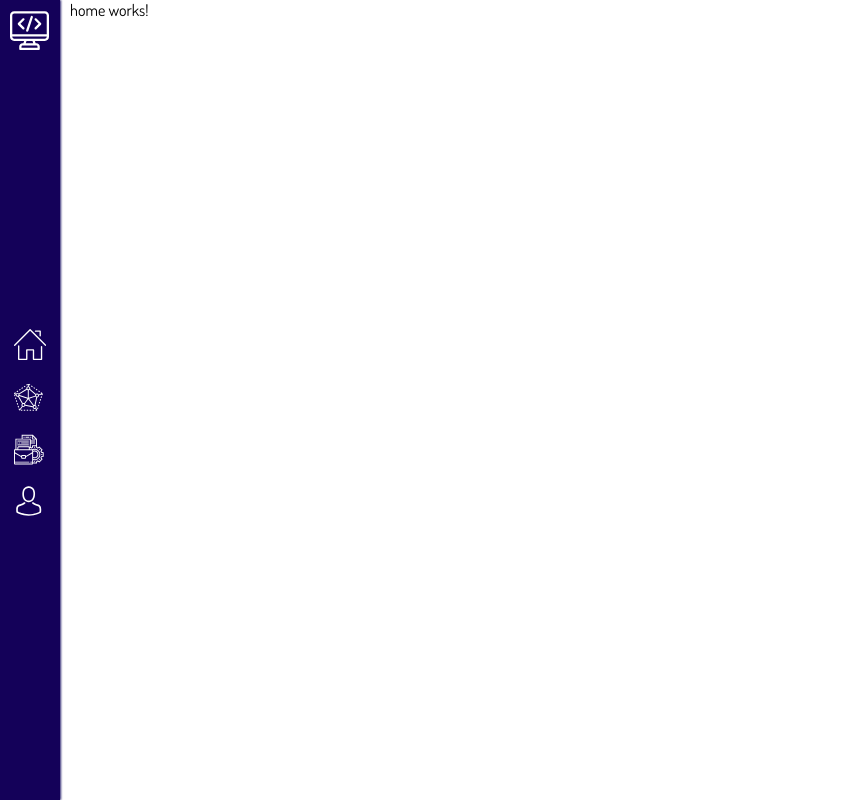
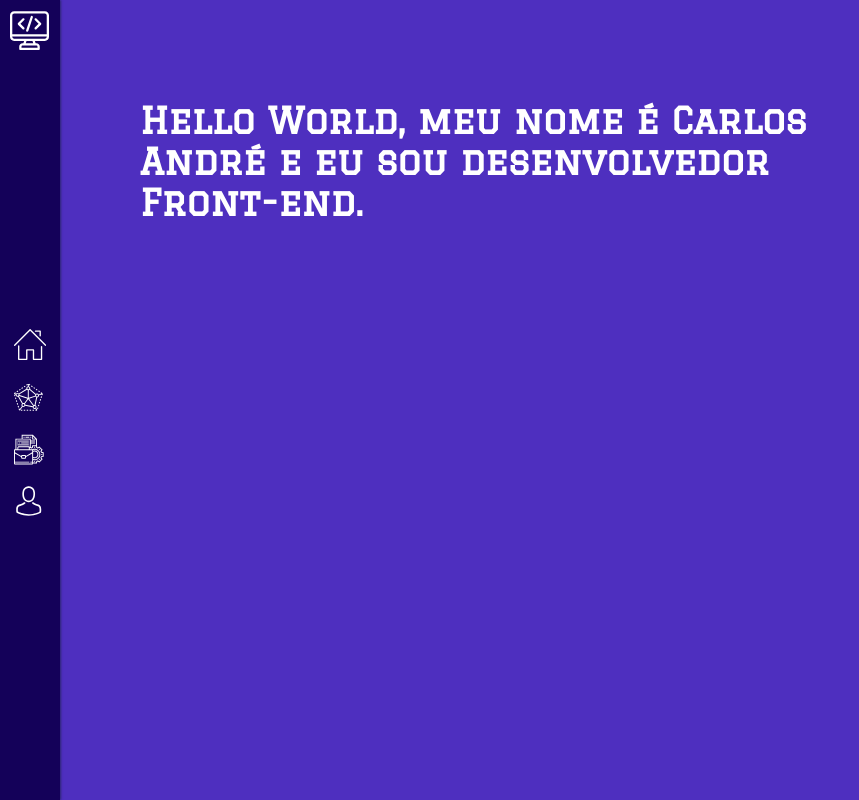
Before and after one commit to carlos-dev/site-portfolio, an Angular app: page / in a window 1280 px wide. Shown: the top 800 px of the page, without its empty margins (0-859 px from the left). Built offline with nearby package versions, Linux system fonts and the light colour scheme.

Commit message:
instalando jquery, bootstrap, e animejs

```diff
--- a/angular.json
+++ b/angular.json
@@ -25,7 +25,10 @@
             "styles": [
               "src/styles.css"
             ],
-            "scripts": [],
+            "scripts": [
+              "node_modules/jquery/dist/jquery.js",
+              "node_modules/animejs/lib/anime.min.js"
+            ],
             "es5BrowserSupport": true
           },
           "configurations": {
--- a/package.json
+++ b/package.json
@@ -19,7 +19,11 @@
     "@angular/platform-browser": "~7.2.0",
     "@angular/platform-browser-dynamic": "~7.2.0",
     "@angular/router": "~7.2.0",
+    "animejs": "^3.0.1",
+    "bootstrap": "^4.3.1",
     "core-js": "^2.5.4",
+    "jquery": "^3.4.1",
+    "popper.js": "^1.14.3",
     "rxjs": "~6.3.3",
     "tslib": "^1.9.0",
     "zone.js": "~0.8.26"
--- a/src/app/app.component.html
+++ b/src/app/app.component.html
@@ -1,4 +1,3 @@
-<!--The content below is only a placeholder and can be replaced.-->
 <app-menu></app-menu>
 
 <div [@myAnimation]="o.isActivated ? o.activatedRoute : ''">
--- a/src/app/home/home.component.html
+++ b/src/app/home/home.component.html
@@ -1,3 +1,5 @@
-<p>
-  home works!
-</p>
+<main>
+  <h2>
+    <span class="letters"> Hello World, meu nome é Carlos André e eu sou desenvolvedor Front-end.</span>
+  </h2>
+</main>
--- a/src/app/home/home.component.ts
+++ b/src/app/home/home.component.ts
@@ -6,8 +6,7 @@ import { Component, OnInit } from '@angular/core';
   styleUrls: ['./home.component.css']
 })
 export class HomeComponent implements OnInit {
-
-  constructor() { }
+  textWrapper = document.querySelector('.letters');
 
   ngOnInit() {
   }
--- a/src/index.html
+++ b/src/index.html
@@ -8,7 +8,7 @@
   <meta name="viewport" content="width=device-width, initial-scale=1">
   <link rel="icon" type="image/x-icon" href="favicon.ico">
 
-  <link href="https://fonts.googleapis.com/css?family=Dosis&display=swap" rel="stylesheet">
+  <link href="https://fonts.googleapis.com/css?family=Graduate&display=swap" rel="stylesheet">
 
 </head>
 <body>
--- a/src/styles.css
+++ b/src/styles.css
@@ -2,7 +2,7 @@
     margin: 0;
     padding: 0;
     box-sizing: border-box;
-    font-family: 'Dosis', sans-serif;
+    font-family: 'Graduate', sans-serif;
 }
 
 router-outlet ~ * {
@@ -13,10 +13,21 @@ router-outlet ~ * {
 
 body {
     margin-left: 70px;
+    background: #4E2FBF;
 }
 
 a {
     text-decoration: none;
+}
+
+p, h2 {
+    color: #fff;
+}
+
+h2 {
+    font-size: 50px;
+    width: 55%;
+    margin: 100px 0 0 70px;
 }
 
 .flex {
@@ -34,3 +45,15 @@ a {
 li {
     list-style-type: none;
 }
+
+@media (max-width: 1440px) {
+    h2 {
+        font-size: 42px;
+    }
+}
+
+@media (max-width: 1366px) {
+    h2 {
+        font-size: 36px;
+    }
+}
```
Also changed, not shown: 1 other file (tests, documents, lock files or other folders).
